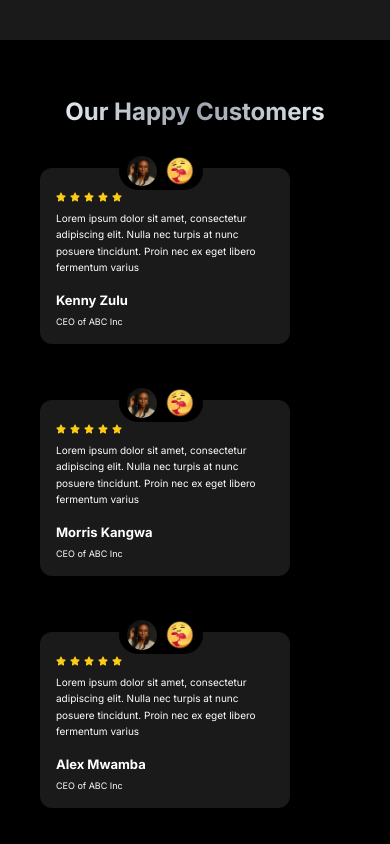
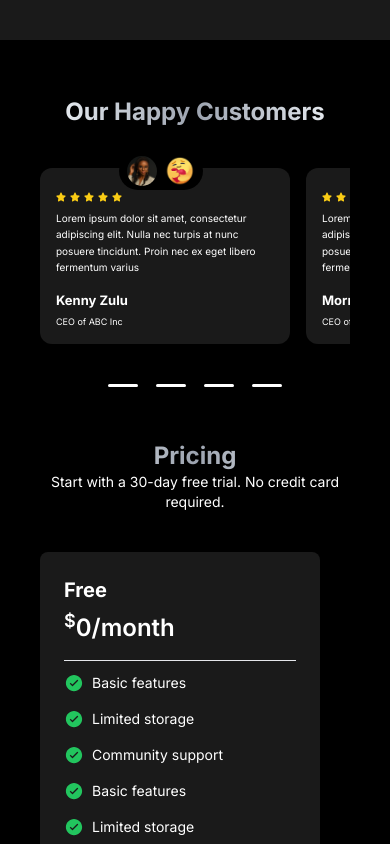
Before and after one commit to DumisaniLesley/web-3.0-landing-page, a Next.js app: page / in a window 390 px wide. Shown: the part 1960-2804 px from the top of the page. Built offline with nearby package versions, Linux system fonts and the light colour scheme.

Commit message:
Refactor Testimonials component

```diff
--- a/components/Testimonials.jsx
+++ b/components/Testimonials.jsx
@@ -1,78 +1,94 @@
-import Image from 'next/image'
+import Image from "next/image";
 import { FaStar } from "react-icons/fa";
 import { GoDash } from "react-icons/go";
 
 const testimonialsData = [
   {
     id: 1,
-    name: 'Kenny Zulu',
-    image: '/images/user.jpg',
-    emoji: '/emojis/care.png',
-    title: 'CEO of ABC Inc',
-    desc: 'Lorem ipsum dolor sit amet, consectetur adipiscing elit. Nulla nec turpis at nunc posuere tincidunt. Proin nec ex eget libero fermentum varius',
+    name: "Kenny Zulu",
+    image: "/images/user.jpg",
+    emoji: "/emojis/care.png",
+    title: "CEO of ABC Inc",
+    desc: "Lorem ipsum dolor sit amet, consectetur adipiscing elit. Nulla nec turpis at nunc posuere tincidunt. Proin nec ex eget libero fermentum varius",
   },
   {
     id: 2,
-    name: 'Morris Kangwa',
-    image: '/images/user.jpg',
-    emoji: '/emojis/care.png',
-    title: 'CEO of ABC Inc',
-    desc: 'Lorem ipsum dolor sit amet, consectetur adipiscing elit. Nulla nec turpis at nunc posuere tincidunt. Proin nec ex eget libero fermentum varius',
+    name: "Morris Kangwa",
+    image: "/images/user.jpg",
+    emoji: "/emojis/care.png",
+    title: "CEO of ABC Inc",
+    desc: "Lorem ipsum dolor sit amet, consectetur adipiscing elit. Nulla nec turpis at nunc posuere tincidunt. Proin nec ex eget libero fermentum varius",
   },
   {
     id: 3,
-    name: 'Alex Mwamba',
-    image: '/images/user.jpg',
-    emoji: '/emojis/care.png',
-    title: 'CEO of ABC Inc',
-    desc: 'Lorem ipsum dolor sit amet, consectetur adipiscing elit. Nulla nec turpis at nunc posuere tincidunt. Proin nec ex eget libero fermentum varius',
+    name: "Alex Mwamba",
+    image: "/images/user.jpg",
+    emoji: "/emojis/care.png",
+    title: "CEO of ABC Inc",
+    desc: "Lorem ipsum dolor sit amet, consectetur adipiscing elit. Nulla nec turpis at nunc posuere tincidunt. Proin nec ex eget libero fermentum varius",
   },
   {
     id: 3,
-    name: 'Alex Mwamba',
-    image: '/images/user.jpg',
-    emoji: '/emojis/care.png',
-    title: 'CEO of ABC Inc',
-    desc: 'Lorem ipsum dolor sit amet, consectetur adipiscing elit. Nulla nec turpis at nunc posuere tincidunt. Proin nec ex eget libero fermentum varius',
+    name: "Alex Mwamba",
+    image: "/images/user.jpg",
+    emoji: "/emojis/care.png",
+    title: "CEO of ABC Inc",
+    desc: "Lorem ipsum dolor sit amet, consectetur adipiscing elit. Nulla nec turpis at nunc posuere tincidunt. Proin nec ex eget libero fermentum varius",
   },
-]
+];
 
 const Testimonials = () => {
   return (
-    <div className='py-8 px-10 mt-6 lg:max-w-[1200px] mx-auto'>
+    <div className="py-8 px-10 mt-6 lg:max-w-[1200px] mx-auto">
       <div>
-        <h1 className='text-center font-bold text-2xl md:text-4xl bg-gradient-to-r from-slate-100 via-gray-400 to-slate-100 bg-clip-text text-transparent'>Our Happy Customers</h1>
+        <h1 className="text-center font-bold text-2xl md:text-4xl bg-gradient-to-r from-slate-100 via-gray-400 to-slate-100 bg-clip-text text-transparent">
+          Our Happy Customers
+        </h1>
       </div>
-  <div className='grid grid-cols-1 sm:flex gap-4 '>
+      <div className="flex gap-4 overflow-x-scroll no-scrollbar">
         {testimonialsData.map((testimonial) => (
-          <div className='relative w-[250px] mt-10 bg-white/10 backdrop-blur-xl py-4 px-4 rounded-xl' key={testimonial.id}>
-            <div className='flex justify-center items-center px-2 py-1 rounded-full gap-2 bg-black absolute -top-4 right-[35%]'>
-              <Image src={testimonial.image} width={30} height={30} alt='image' className='rounded-full aspect-square'/>
-              <Image src={testimonial.emoji} width={30} height={30} alt='image' className='rounded-full aspect-square'/>
-            </div>
-            <div className='flex gap-1 my-2'>
-              <FaStar className='text-yellow-400 text-[10px]' />
-              <FaStar className='text-yellow-400 text-[10px]' />
-              <FaStar className='text-yellow-400 text-[10px]' />
-              <FaStar className='text-yellow-400 text-[10px]' />
-              <FaStar className='text-yellow-400 text-[10px]' />
-            </div>
-            <p className='text-[10px] leading-relaxed'>{testimonial.desc}</p>
-            <div className='mt-4'>
-              <h4 className='text-[13px] font-bold'>{testimonial.name}</h4>
-              <p className='text-[9px] mt-1'>{testimonial.title}</p>
+          <div key={testimonial.id}>
+            <div className="relative w-[250px] mt-10 bg-white/10 backdrop-blur-xl py-4 px-4 rounded-xl">
+              <div className="flex justify-center items-center px-2 py-1 rounded-full gap-2 bg-black absolute -top-4 right-[35%]">
+                <Image
+                  src={testimonial.image}
+                  width={30}
+                  height={30}
+                  alt="image"
+                  className="rounded-full aspect-square"
+                />
+                <Image
+                  src={testimonial.emoji}
+                  width={30}
+                  height={30}
+                  alt="image"
+                  className="rounded-full aspect-square"
+                />
+              </div>
+              <div className="flex gap-1 my-2">
+                <FaStar className="text-yellow-400 text-[10px]" />
+                <FaStar className="text-yellow-400 text-[10px]" />
+                <FaStar className="text-yellow-400 text-[10px]" />
+                <FaStar className="text-yellow-400 text-[10px]" />
+                <FaStar className="text-yellow-400 text-[10px]" />
+              </div>
+              <p className="text-[10px] leading-relaxed">{testimonial.desc}</p>
+              <div className="mt-4">
+                <h4 className="text-[13px] font-bold">{testimonial.name}</h4>
+                <p className="text-[9px] mt-1">{testimonial.title}</p>
+              </div>
             </div>
           </div>
-         ))}
+        ))}
       </div>
-      <div className='flex justify-center mt-4'>
-        <GoDash className='text-5xl'/>
-        <GoDash className='text-5xl'/>
-        <GoDash className='text-5xl'/>
-        <GoDash className='text-5xl'/>
+      <div className="flex justify-center mt-4">
+        <GoDash className="text-5xl" />
+        <GoDash className="text-5xl" />
+        <GoDash className="text-5xl" />
+        <GoDash className="text-5xl" />
       </div>
     </div>
-  )
-}
+  );
+};
 
-export default Testimonials
+export default Testimonials;
```
